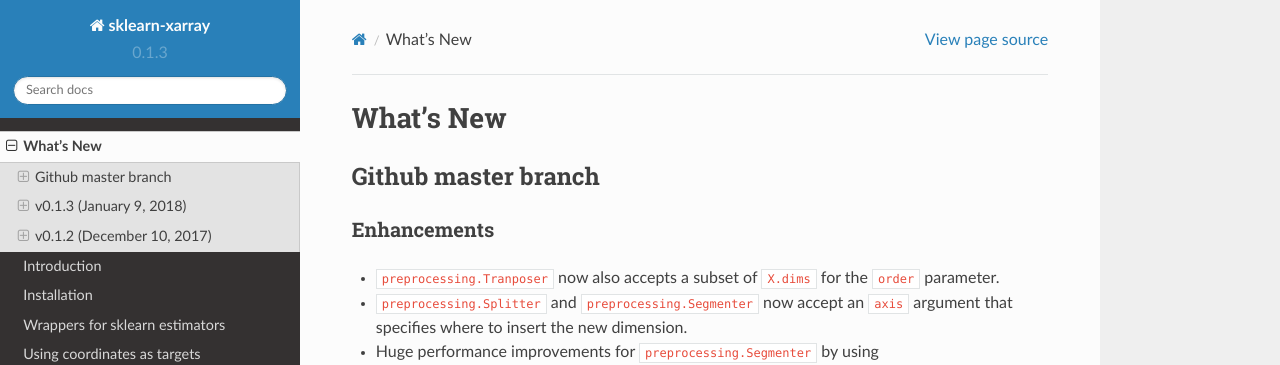
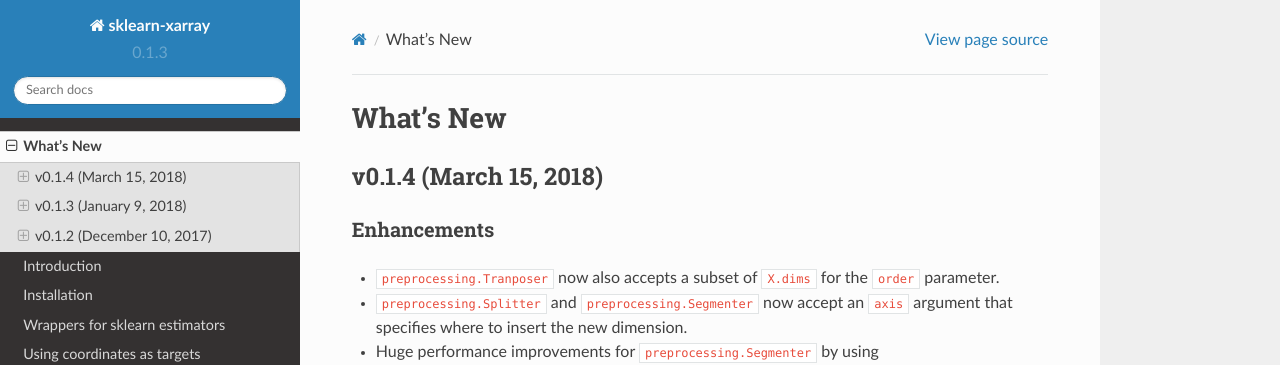
Before and after one commit to phausamann/sklearn-xarray, a Sphinx documentation site: the page built from doc/content/whatsnew.rst, in a window 1280 px wide and 1231 px high. Shown: the top 365 px of the window. Built offline with Sphinx 7.4.7 and the Read the Docs theme 2.0.0, drawn with Linux system fonts in a browser that asks for light colours; formulas are drawn with MathJax 3; pages that are not in the unit, such as notebooks, are missing from menus.

Commit message:
Update documentation for release 0.1.4

```diff
--- a/doc/content/whatsnew.rst
+++ b/doc/content/whatsnew.rst
@@ -7,7 +7,7 @@ What's New
    to be directly imported from ``sklearn_xarray``.
 
 
-Github master branch
+v0.1.4 (March 15, 2018)
 --------------------
 
 Enhancements
```
